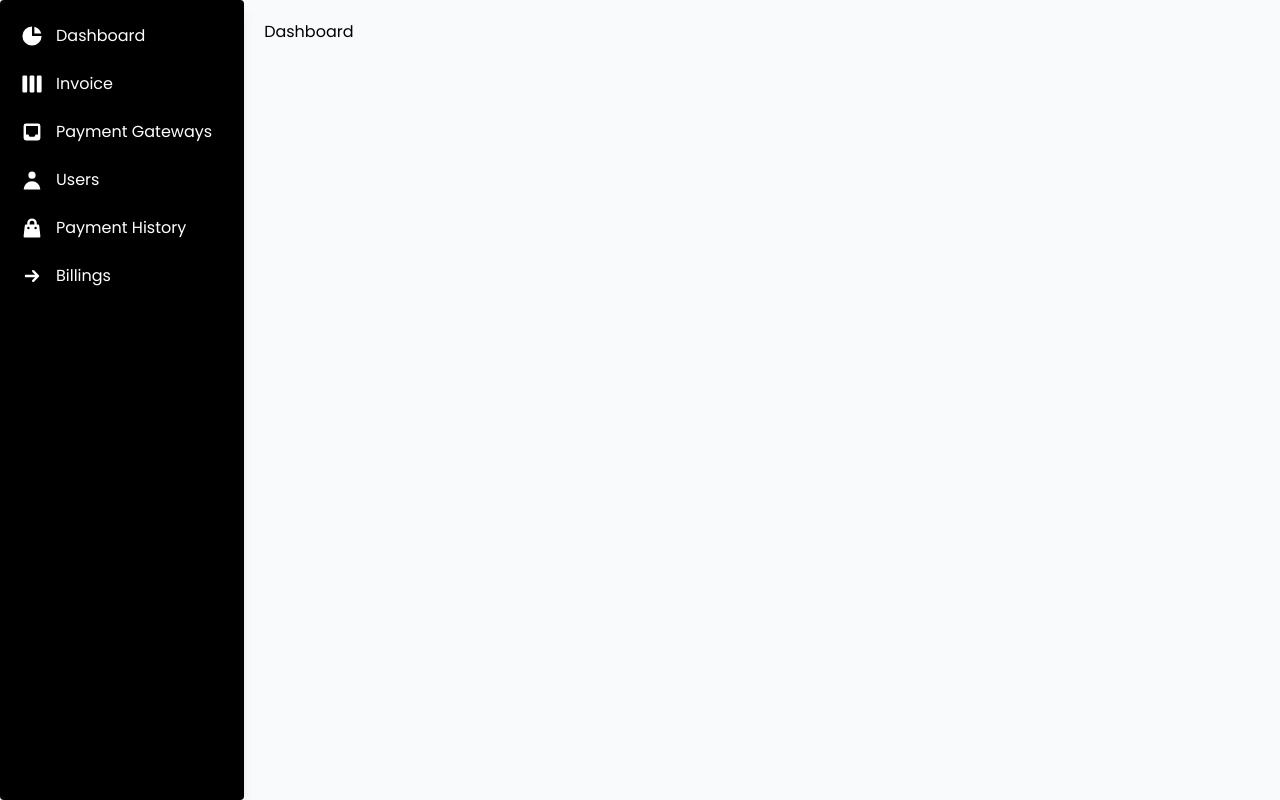
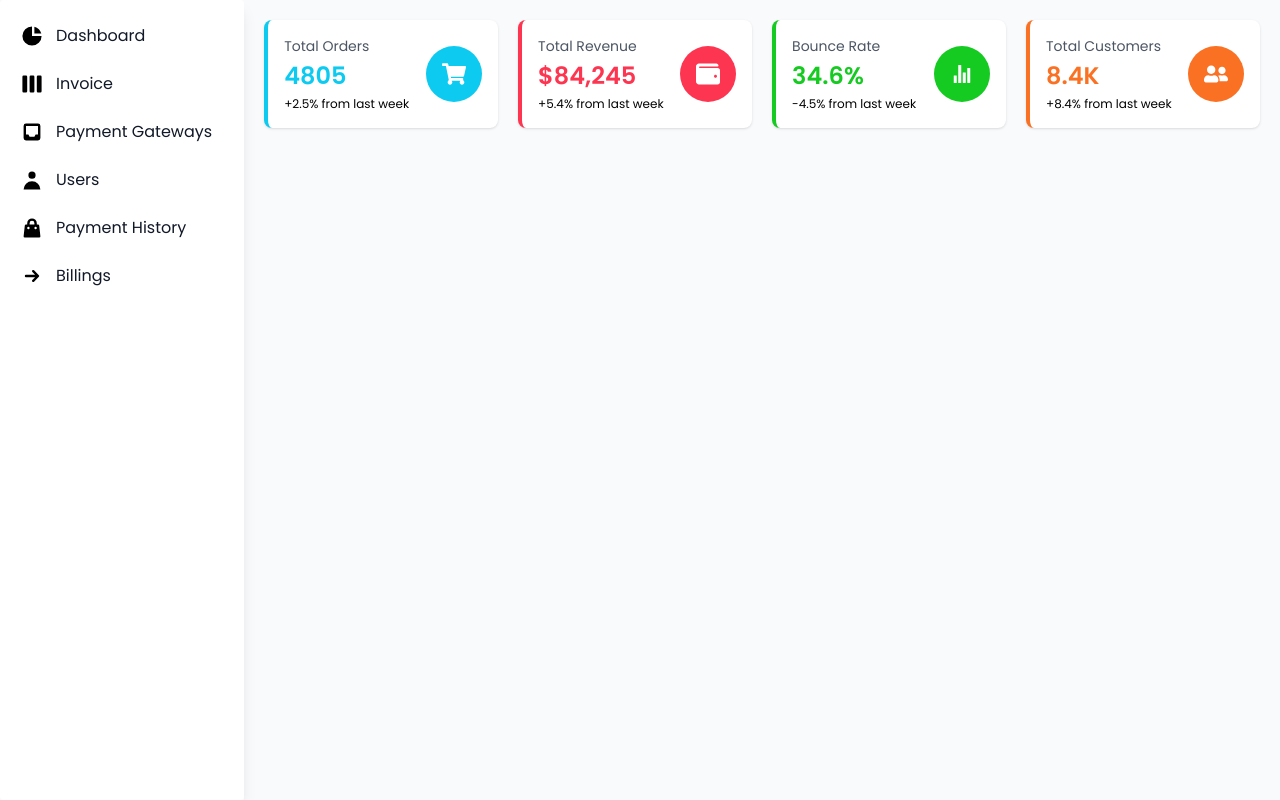
Before and after one commit to sysfoc/car-dealer-demo, a Next.js app: page /dashboard in a window 1280 px wide. Built offline with nearby package versions, Linux system fonts and the light colour scheme.

Commit message:
Design the Overview Section On Dashboard

```diff
--- a/app/(admin)/components/AdminSidebar.jsx
+++ b/app/(admin)/components/AdminSidebar.jsx
@@ -6,7 +6,6 @@ import {
   HiChartPie,
   HiInbox,
   HiShoppingBag,
-  HiTable,
   HiUser,
   HiViewBoards,
 } from "react-icons/hi";
@@ -22,42 +21,42 @@ const AdminSidebar = () => {
           <Sidebar.Item
             href="#"
             icon={HiChartPie}
-            className="text-white hover:!bg-white hover:!text-black"
+            className="hover:!bg-[#0dcaf021] hover:!text-[#2899b0]"
           >
             Dashboard
           </Sidebar.Item>
           <Sidebar.Item
             href="#"
             icon={HiViewBoards}
-            className="text-white hover:!bg-white hover:!text-black"
+            className="hover:!bg-[#0dcaf021] hover:!text-[#2899b0]"
           >
             Invoice
           </Sidebar.Item>
           <Sidebar.Item
             href="#"
             icon={HiInbox}
-            className="text-white hover:!bg-white hover:!text-black"
+            className="hover:!bg-[#0dcaf021] hover:!text-[#2899b0]"
           >
             Payment Gateways
           </Sidebar.Item>
           <Sidebar.Item
             href="#"
             icon={HiUser}
-            className="text-white hover:!bg-white hover:!text-black"
+            className="hover:!bg-[#0dcaf021] hover:!text-[#2899b0]"
           >
             Users
           </Sidebar.Item>
           <Sidebar.Item
             href="#"
             icon={HiShoppingBag}
-            className="text-white hover:!bg-white hover:!text-black"
+            className="hover:!bg-[#0dcaf021] hover:!text-[#2899b0]"
           >
             Payment History
           </Sidebar.Item>
           <Sidebar.Item
             href="#"
             icon={HiArrowSmRight}
-            className="text-white hover:!bg-white hover:!text-black"
+            className="hover:!bg-[#0dcaf021] hover:!text-[#2899b0]"
           >
             Billings
           </Sidebar.Item>
--- /dev/null
+++ b/app/(admin)/components/dashboard/Overview.jsx
@@ -0,0 +1,78 @@
+import React from "react";
+import { FaShoppingCart, FaWallet, FaUserFriends } from "react-icons/fa";
+import { IoIosStats } from "react-icons/io";
+
+const cardData = [
+  {
+    title: "Total Orders",
+    value: "4805",
+    percentage: "+2.5% from last week",
+    borderColor: "#0DCAF0",
+    bgColor: "#0DCAF0",
+    icon: <FaShoppingCart fontSize={24} className="text-white" />,
+    textColor: "text-[#0DCAF0]",
+  },
+  {
+    title: "Total Revenue",
+    value: "$84,245",
+    percentage: "+5.4% from last week",
+    borderColor: "#FD3550",
+    bgColor: "#FD3550",
+    icon: <FaWallet fontSize={24} className="text-white" />,
+    textColor: "text-[#FD3550]",
+  },
+  {
+    title: "Bounce Rate",
+    value: "34.6%",
+    percentage: "-4.5% from last week",
+    borderColor: "#15CA20",
+    bgColor: "#15CA20",
+    icon: <IoIosStats fontSize={24} className="text-white" />,
+    textColor: "text-[#15CA20]",
+  },
+  {
+    title: "Total Customers",
+    value: "8.4K",
+    percentage: "+8.4% from last week",
+    borderColor: "#FA7123",
+    bgColor: "#FA7123",
+    icon: <FaUserFriends fontSize={24} className="text-white" />,
+    textColor: "text-[#FA7123]",
+  },
+];
+
+const Overview = () => {
+  return (
+    <section>
+      <div className="grid grid-cols-1 gap-5 sm:grid-cols-2 md:grid-cols-3 lg:grid-cols-4">
+        {cardData.map((card, index) => (
+          <div
+            key={index}
+            className={`p-4 border-l-4 bg-white shadow rounded-lg`}
+            style={{ borderColor: card.borderColor }}
+          >
+            <div className="flex items-center justify-between gap-2">
+              <div>
+                <h2 className="text-gray-600 text-sm">{card.title}</h2>
+                <p className={`my-1 text-2xl font-semibold ${card.textColor}`}>
+                  {card.value}
+                </p>
+                <p className="text-xs">{card.percentage}</p>
+              </div>
+              <div>
+                <div
+                  className="p-4 rounded-full flex items-center justify-center"
+                  style={{ backgroundColor: card.bgColor }}
+                >
+                  {card.icon}
+                </div>
+              </div>
+            </div>
+          </div>
+        ))}
+      </div>
+    </section>
+  );
+};
+
+export default Overview;
--- a/app/(admin)/dashboard/page.tsx
+++ b/app/(admin)/dashboard/page.tsx
@@ -1,7 +1,8 @@
-export default function Dashboard(){
-    return (
-      <main>
-        <h1>Dashboard</h1>
-      </main>
-    );
-  }
+import OverviewSection from '@/app/(admin)/components/dashboard/Overview'
+export default function Dashboard() {
+  return (
+    <main>
+      <OverviewSection />
+    </main>
+  );
+}
--- a/app/globals.css
+++ b/app/globals.css
@@ -7,14 +7,14 @@ html {
 }
 
 .sidebar div {
-  background-color: black !important;
-  color: white !important;
+  background-color: white !important;
+  color: black !important;
 }
 
 .sidebar div svg {
-  fill: white !important;
+  fill: black !important;
 }
 
 .sidebar div svg:hover {
-  fill: black !important;
+  fill: #0DCAF0 !important;
 }
```
